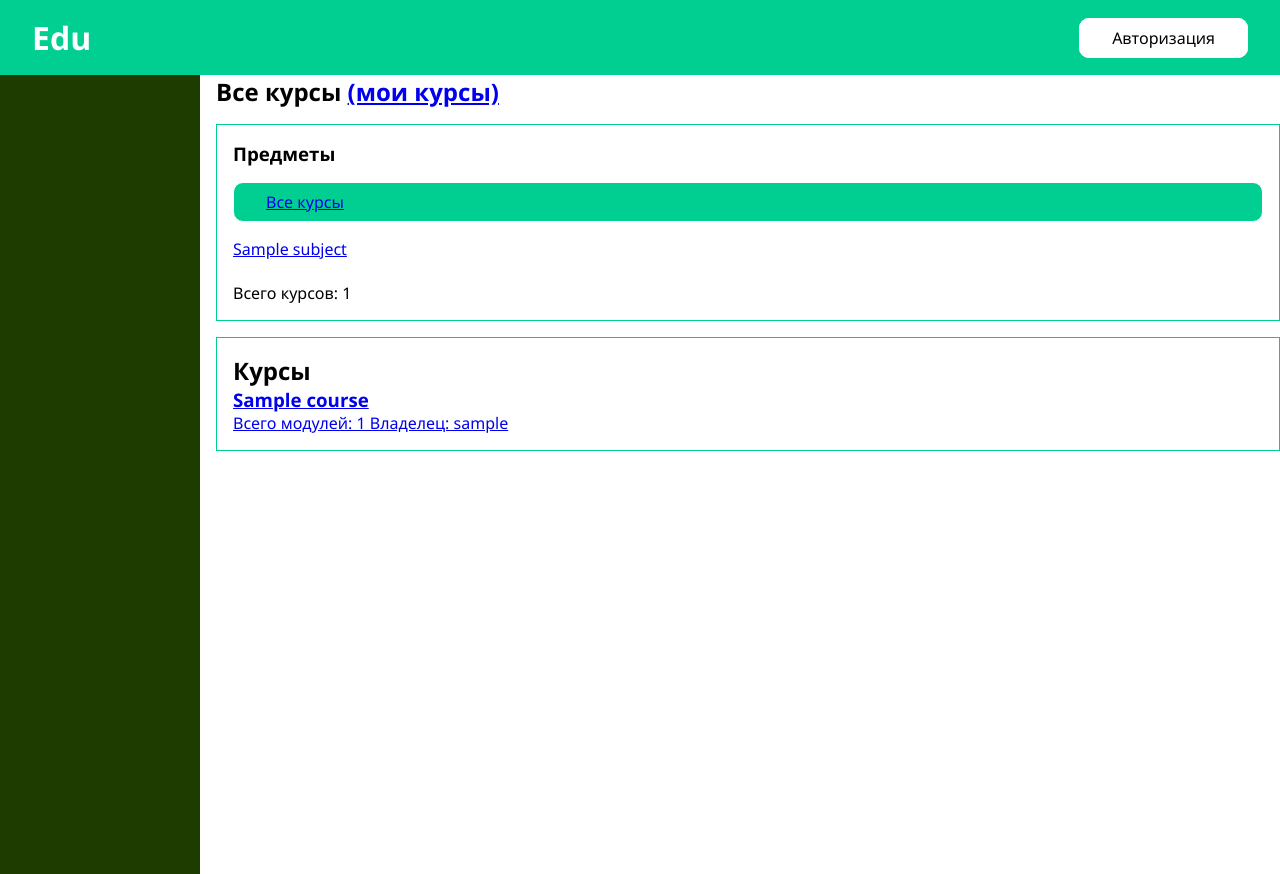
After one commit to Alexander-vlk/api_practice, a Django app: page /courses/ in a window 1280 px wide. The commit adds this page. Shown: the top 874 px of the page. Run offline with Django 4.2, Linux system fonts and the light colour scheme; tables that the repository leaves empty hold one stand-in row (values such as "Sample post").

Commit message:
feat(api): html

```diff
--- /dev/null
+++ b/edu/courses/templates/courses/course/list.html
@@ -0,0 +1,60 @@
+{% extends "base.html" %}
+
+{% block title %}
+{% if subject %}
+    Курсы по теме {{ subject.title }}
+{% else %}
+    Все курсы
+{% endif %}
+{% endblock title %}
+
+{% block aside %}
+
+{% endblock aside %}
+
+{% block content %}
+<section>
+    <h1>
+        {% if subject %}
+            Курсы по теме {{ subject.title }}
+        {% else %}
+            Все курсы <span><a href="{% url 'manage_course_list' %}">(мои курсы)</a></span>
+        {% endif %}
+    </h1>
+    <article>
+        <h3>Предметы</h3>
+        <ul id="modules">
+            <li {% if not subject %}class='btn btn-success selected'{% endif %}>
+                <a href="{% url 'course_list' %}">Все курсы</a>
+            </li>
+            {% for subj in subjects %}
+            <li {% if subject == subj %}class='btn btn-success selected'{% endif %}>
+                <a href="{% url 'course_list_subject' subj.slug %}">{{ subj.title }}</a>
+            </li>
+            <br>
+            <span>
+                Всего курсов: {{ subj.total_courses }}
+            </span>
+            {% endfor %}
+        </ul>
+    </article>
+    <article class='module'>
+        <h2>Курсы</h2>
+        {% for course in courses %}
+            {% with subject=course.subject %}
+                <h3>
+                    <a href="{% url 'course_detail' course.slug %}">
+                        {{ course.title }}
+                    </a>
+                </h3>
+                <p>
+                    <a href="{% url 'course_list_subject' subject.slug %}">
+                        Всего модулей: {{ course.total_modules }}
+                        Владелец: {{ course.owner }}
+                    </a>
+                </p>
+            {% endwith %}
+        {% endfor %}
+    </article>
+</section>
+{% endblock content %}
--- a/edu/courses/templates/courses/manage/course/list.html
+++ b/edu/courses/templates/courses/manage/course/list.html
@@ -6,7 +6,7 @@
 
 {% block content %}
 <section>
-    <h2>Мои курсы</h2>
+    <h2>Мои курсы <span><a href="{% url 'course_list' %}">(все курсы)</a></span></h2>
     {% for course in courses %}
         <article>
             <h4>{{ course.title }}</h4>
--- a/edu/courses/templates/registration/login.html
+++ b/edu/courses/templates/registration/login.html
@@ -11,14 +11,14 @@
         <p>Неверное имя пользователя или пароль.</p>
     </div>
     {% endif %}
-    <div class="container">
+    <div>
         <form action="{% url 'login' %}" method='POST' class='login'>
             {% csrf_token %}
-            <div class="container">
+            <div>
                 <label for="username-input">Имя пользователя</label>
                 <div id='username-input'>{{ form.username }}</div>
             </div>
-            <div class="cnotainer">
+            <div>
                 <label for="password-input">Пароль</label>
                 <div id='password-input'>{{ form.password }}</div>
             </div>
```
Also changed, not shown: edu/courses/templates/courses/course/detail.html (added).
